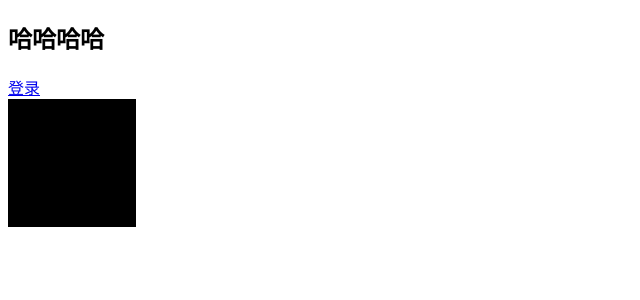
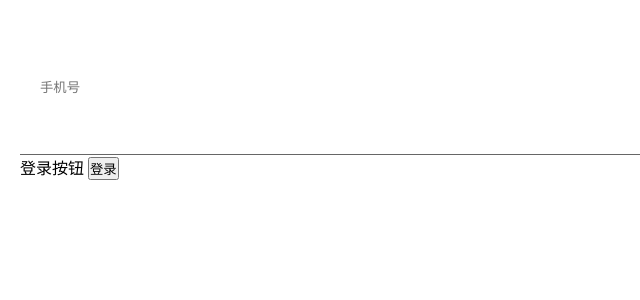
Before and after one commit to KenJiKun-Q/Vue-news, a Vue app: page /#/login in a window 1280 px wide. Shown: the top 300 px of the page, without its empty margins (0-640 px from the left). Built offline with nearby package versions, Linux system fonts and the light colour scheme; a small style sheet from the web is missing; the HTML template or start-up script is replaced by a standard one.

Commit message:
输入框双向数据绑定

```diff
--- a/package.json
+++ b/package.json
@@ -28,6 +28,8 @@
     "webpack-merge": "^4.2.2"
   },
   "dependencies": {
+    "axios": "^0.19.0",
+    "vant": "^2.2.2",
     "vue": "^2.6.10",
     "vue-router": "^3.1.3"
   }
--- a/src/App.vue
+++ b/src/App.vue
@@ -1,9 +1,6 @@
 <template>
-  <div class="colorRed">
-
-      <h2>哈哈哈哈</h2>
-      <router-link to="/login">登录</router-link>
-
+  <div>
+      <!-- 组件占位符 -->
       <router-view></router-view>
   </div>
 </template>
@@ -13,7 +10,7 @@
 export default {
     data(){
         return{
-            message:"bigo live"
+
         }
     }
 };
@@ -21,5 +18,26 @@
 
 <style>
 
+@import url("http://at.alicdn.com/t/font_1426139_h6vn3jbl5q.css");
+/* 公共样式 */
+*{
+    margin: 0;
+    padding: 0;
+}
 
+a{
+    color: inherit;
+}
+
+a:hover{
+    text-decoration: none;
+}
+
+ul,li,il{
+    list-style: none;
+}
+
+i,em{
+    font-style: normal;
+}
 </style>
--- /dev/null
+++ b/src/components/AuthInput.vue
@@ -0,0 +1,45 @@
+<template>
+    <!-- @input是输入框每次输入的时候都会触发的 -->
+   <input
+   class="input"
+   :placeholder="placeholder"
+   :value="value"
+   @input="handleInput"
+    />
+</template>
+
+<script>
+export default {
+    props:[
+        "placeholder",
+        "value",
+        "name",
+        "rule"
+    ],
+
+    mounted(){
+        console.log(this.rule)
+    },
+
+    methods:{
+        //每次输入框输入都会触发
+        handleInput(event){
+            this.$emit("input",event.target.value)
+        }
+    }
+}
+</script>
+
+<style scoped lang="less">
+.input{
+    width: 100%;
+    height: 38 / 360 * 100vw;
+    padding: 20px;
+    box-sizing: border-box;
+    background: #fff;
+    border:none;
+    border-bottom: 1px #666 solid;
+    outline: none;
+}
+
+</style>
--- a/src/main.js
+++ b/src/main.js
@@ -9,6 +9,7 @@
 
 //在.vue文件中药使用router-link或者router-view需要注册下插件
 Vue.use(VueRouter)
+
 
 //路由 2.创建路由配置
 const routes = [
--- a/src/pages/Login.vue
+++ b/src/pages/Login.vue
@@ -1,25 +1,77 @@
 <template>
-    <div>
+  <div class="container">
+    <!-- 关闭按钮 -->
+    <div class="close">
+      <span class="iconfont iconfont-test"></span>
+    </div>
 
-        <div class="box">
-            <!-- <img src="../images/preview.jpg" alt=""> -->
+    <!-- logo -->
+    <div class="logo">
+      <span class="iconfont iconnew"></span>
+    </div>
 
-        </div>
-    </div>
+    <!-- 用户名 -->
+    <AuthInput placeholder="手机号" :value="form.username" @input="handleUsername"></AuthInput>
+    <!-- 密码 -->
+    登录按钮
+    <button @click="handleSubmit">登录</button>
+  </div>
 </template>
 
 <script>
+// 导入输入框组件
+import AuthInput from "@/components/AuthInput";
+
 export default {
+  data() {
+    return {
+      //发送给后台的数据
+      form: {
+        username: "",
+        password: ""
+      }
+    };
+  },
+  //注册组件
+  components: {
+    AuthInput
+  },
 
-}
+  methods: {
+    handleUsername(value) {
+      // console.log(value)
+      this.form.username = value;
+    },
+
+    handleSubmit() {
+      console.log(this.form);
+    }
+  }
+};
 </script>
 
-<style>
-    .box{
-        width: 10vw;
-        height: 10vw;
-        background: #000;
-    }
 
+<style scoped lang="less">
+// scoped 代表作用域样式
+// lang 声明样式的类型
+.container {
+  padding: 20px;
+}
 
+.close {
+  span {
+    font-size: 27 / 360 * 100vw;
+  }
+}
+
+.logo {
+  display: flex;
+  justify-content: center;
+
+  span {
+    display: block;
+    font-size: 126 / 360 * 100vw;
+    color: #d81e06;
+  }
+}
 </style>
```
Also changed, not shown: 1 other file (tests, documents, lock files or other folders).
